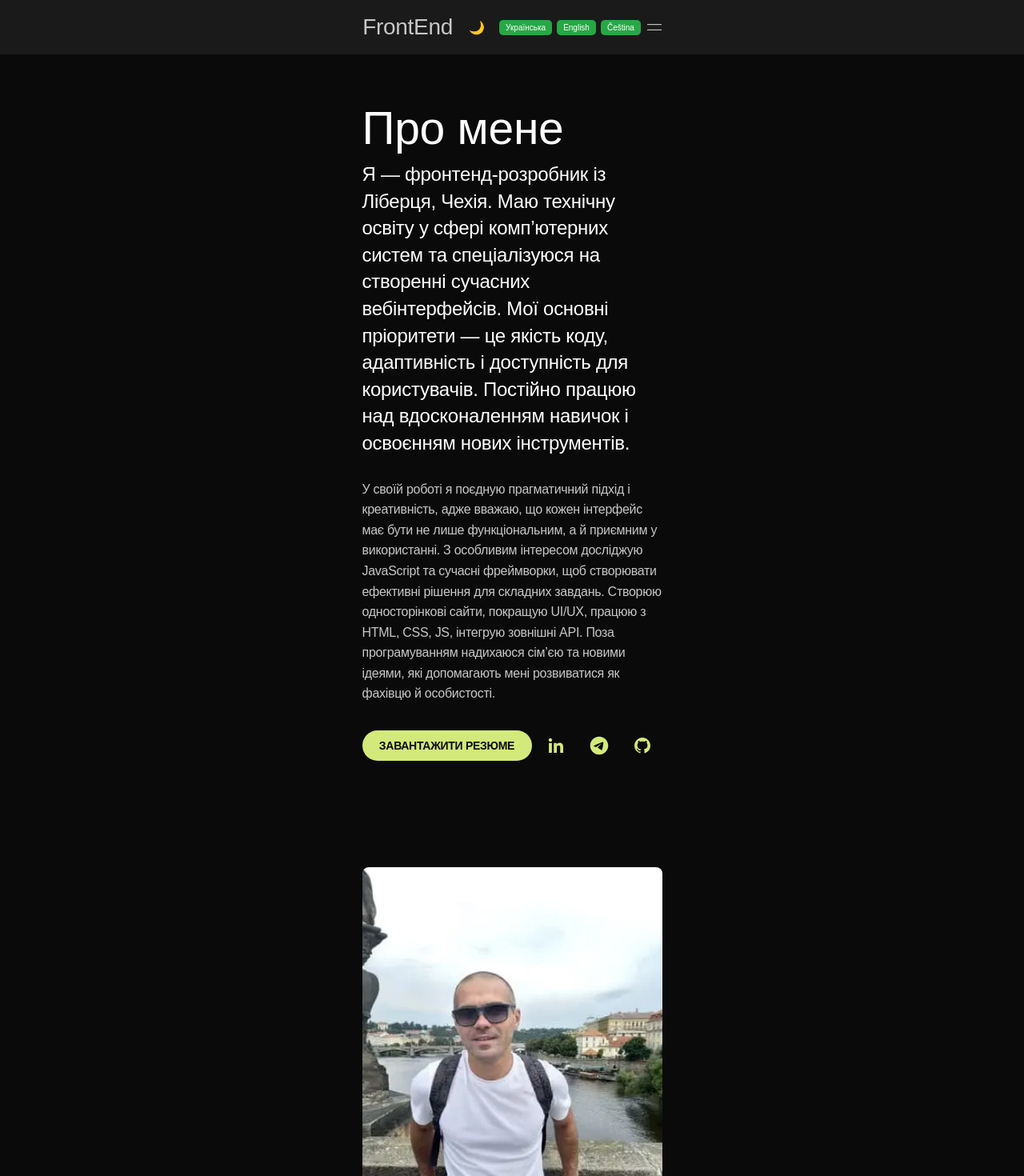
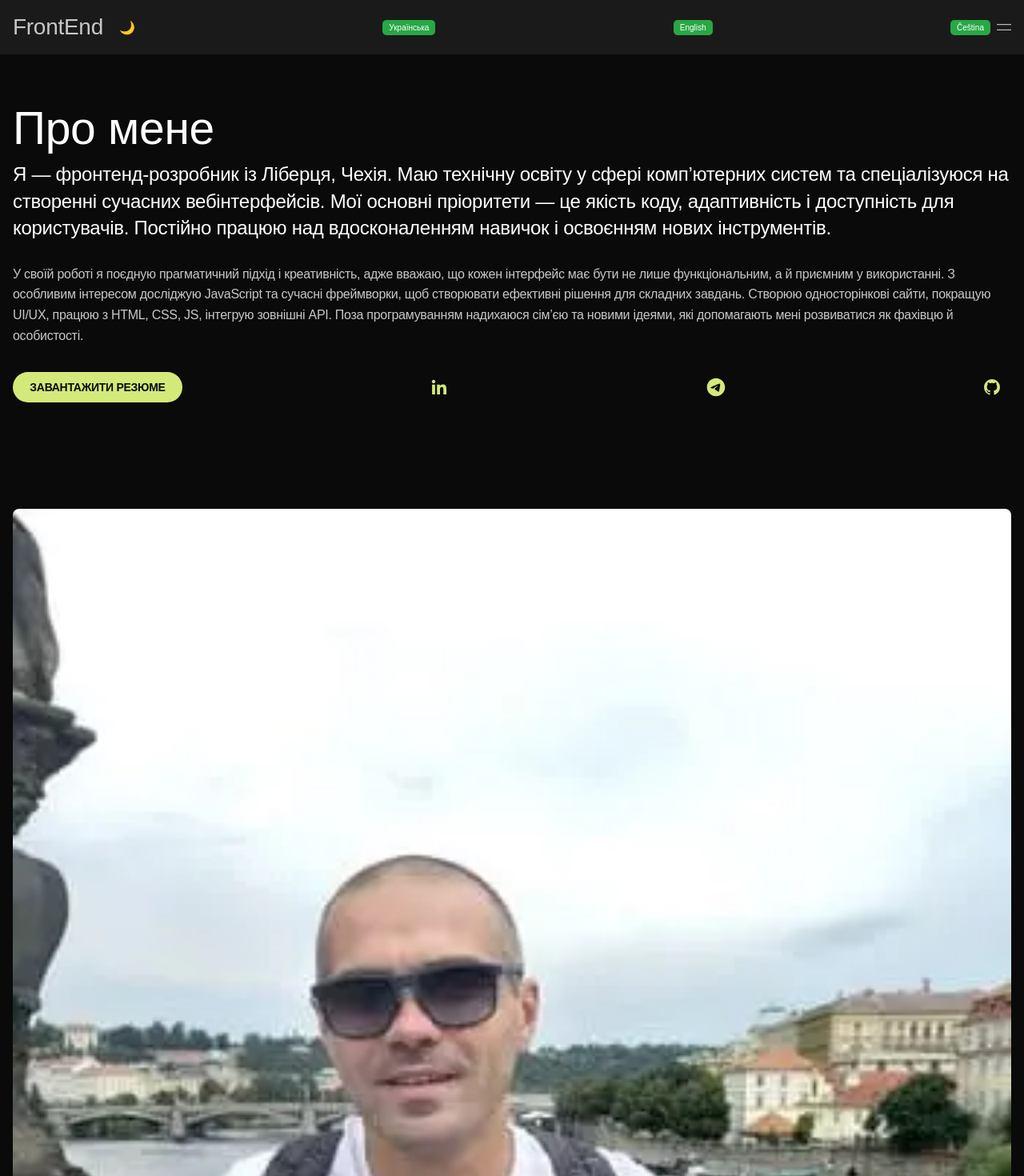
Before and after one commit to ljresetl/portfolio-frontend-react, a React (Vite) app: page / in a window 1280 px wide. Shown: the top 1470 px of the page at 80% size. Built offline with nearby package versions, Linux system fonts and the light colour scheme.

Commit message:
scss-header

```diff
--- a/src/components/About-me/AboutMe.module.scss
+++ b/src/components/About-me/AboutMe.module.scss
@@ -9,7 +9,7 @@
     color: #fff;
     padding: 0px 16px;
     gap: 8px;
-            max-width: 375px;
+    // max-width: 375px;
   }
   .about_me_h {
     text-align: left;
--- a/src/components/Capabilities/Capabilities.module.scss
+++ b/src/components/Capabilities/Capabilities.module.scss
@@ -11,7 +11,7 @@
     gap: 12px;
     text-align: left;
     align-items: flex-start;
-    max-width: 375px;
+    // max-width: 375px;
   }
   .capabilities_h {
     font-weight: 400;
--- a/src/components/Experience/Experience.module.scss
+++ b/src/components/Experience/Experience.module.scss
@@ -8,7 +8,7 @@
     margin: 0 auto;
     padding: 0px 16px;
     flex-direction: column;
-    max-width: 375px;
+    // max-width: 375px;
   }
   .experience_h {
     margin-bottom: 32px;
--- a/src/components/Foto/Foto.module.scss
+++ b/src/components/Foto/Foto.module.scss
@@ -9,7 +9,7 @@
     color: #fff;
     padding: 0px 16px;
     gap: 8px;
-                max-width: 375px;
+    // max-width: 375px;
   }
   .my_foto {
     border-radius: 8px;
@@ -18,5 +18,4 @@
   .about_me_text {
     display: none;
   }
-
 }
--- a/src/components/Header/Header.module.scss
+++ b/src/components/Header/Header.module.scss
@@ -7,12 +7,13 @@ header {
     display: flex;
     flex-direction: row;
     align-items: center;
-      justify-content: center;
+    justify-content: space-between;
     margin: 0 auto;
     text-align: center;
-      max-width: 375px;
+    // max-width: 375px;
     padding: 0px 16px;
     gap: 8px;
+    max-width: 100%;
   }
 }
 
@@ -34,7 +35,9 @@ header {
 .language_switcher {
   display: flex;
   align-items: center;
-  gap: 6px;
+  justify-content: space-between;
+  // gap: 6px;
+  width: 100%;
 
   .theme_switcher {
     background-color: transparent;
```
Lines whose indentation alone changed are shown as unchanged.
